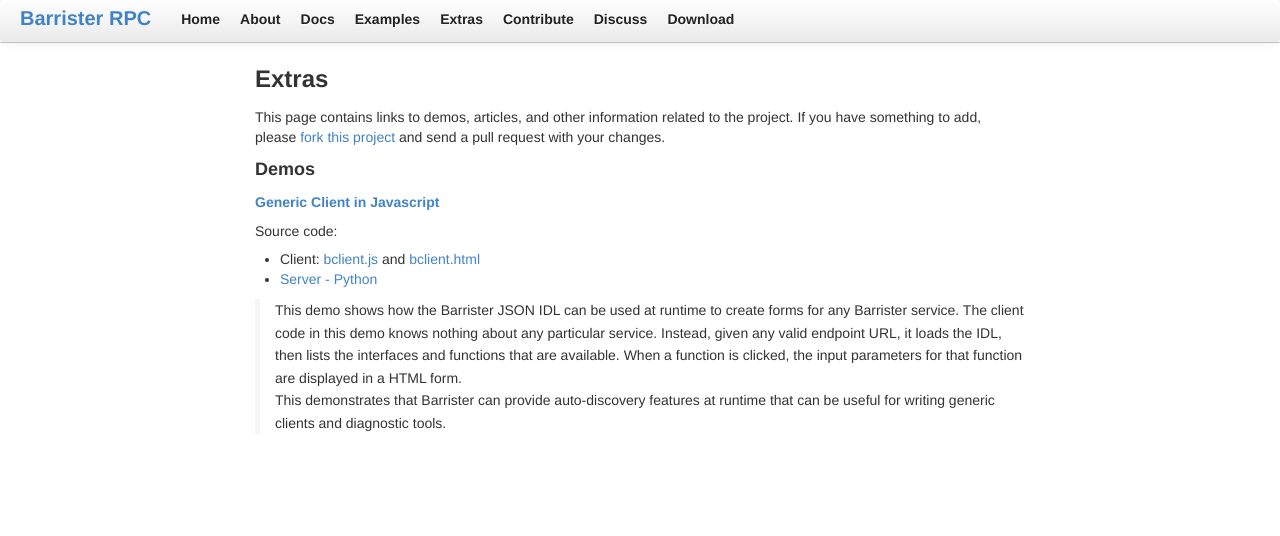
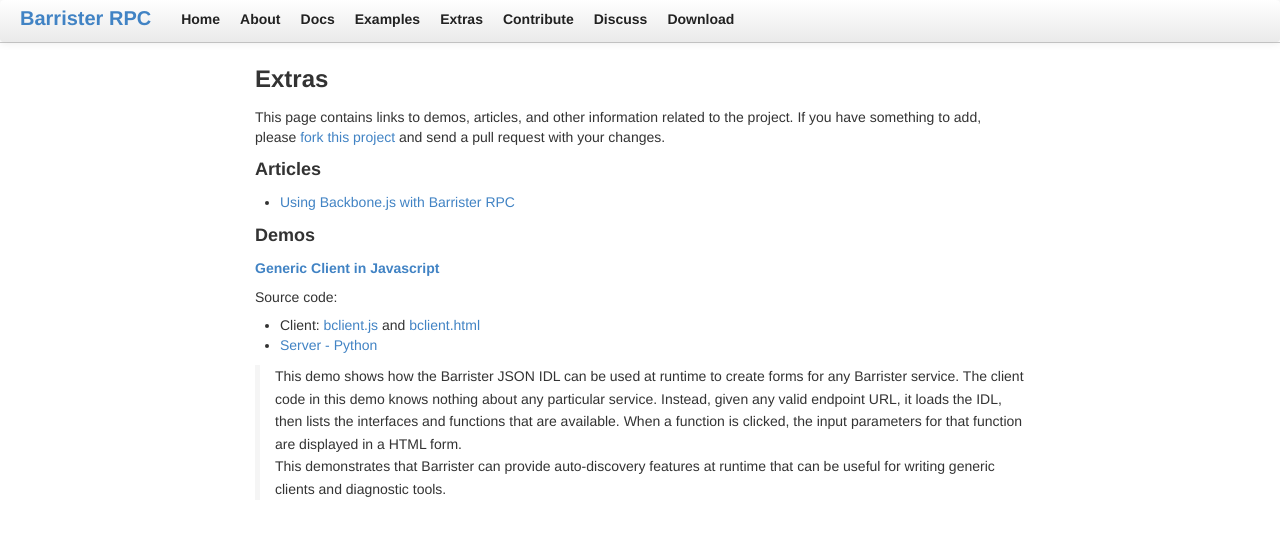
Before and after one commit to coopernurse/barrister-site, a Jekyll site: the page built from extras.md, in a window 1280 px wide. Shown: the top 536 px of the page. Built offline with Jekyll 4.4.1, drawn with Linux system fonts in a browser that asks for light colours; Markdown is read by kramdown in place of the engine named in the settings.

Commit message:
added link to backbone.js blog entry

```diff
--- a/extras.md
+++ b/extras.md
@@ -8,6 +8,10 @@
 This page contains links to demos, articles, and other information related to the project.  If you have
 something to add, please [fork this project](https://github.com/coopernurse/barrister-site) and send a
 pull request with your changes.
+
+### Articles
+
+* [Using Backbone.js with Barrister RPC](http://bitmechanic.com/2012/05/02/backbone-with-barrister-rpc.html)
 
 ### Demos
 
```
